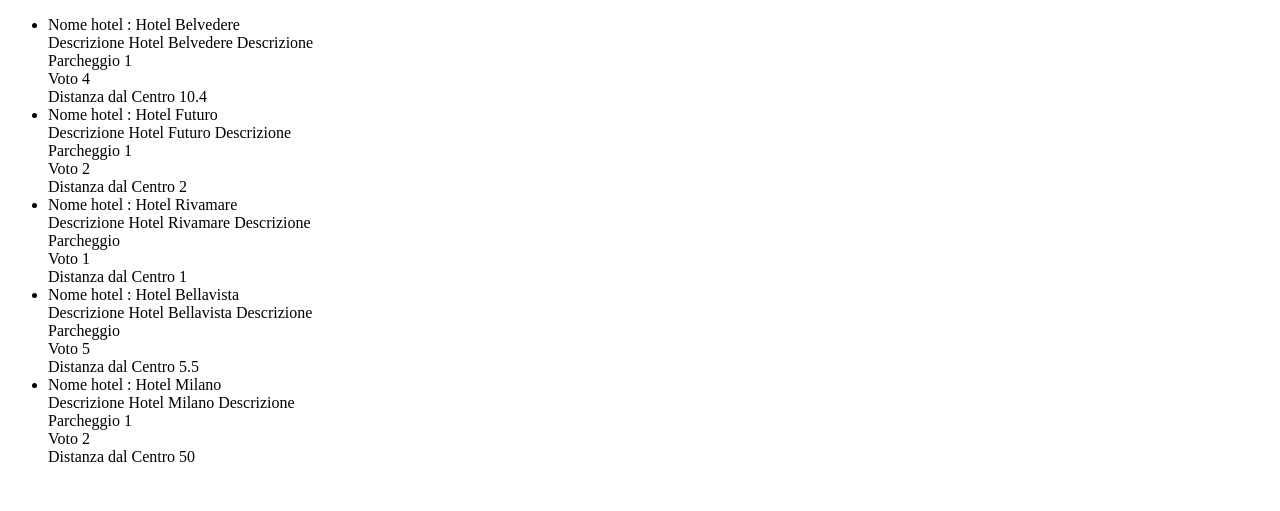
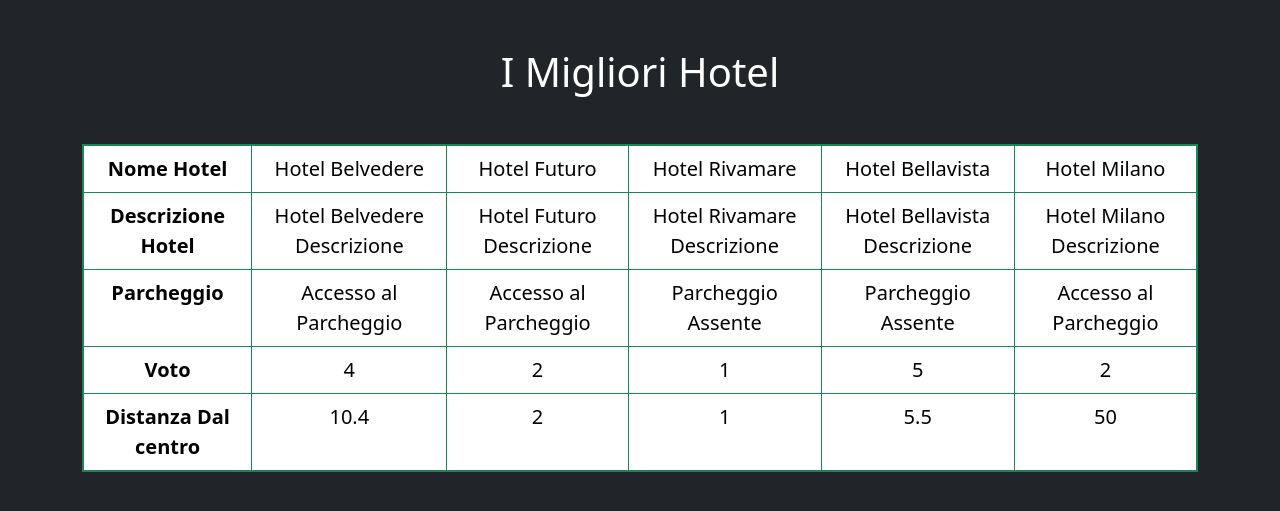
Before and after one commit to Casimiro-Moliterni/php-hotel, a PHP site: page / in a window 1280 px wide. Shown: the top 511 px of the page. Run offline with PHP 8.4, Linux system fonts and the light colour scheme.

Commit message:
add table

```diff
--- a/index.php
+++ b/index.php
@@ -7,7 +7,7 @@ Bonus:
 NOTA: deve essere possibile utilizzare entrambi i filtri contemporaneamente (es. ottenere una lista con hotel che dispongono di parcheggio e che hanno un voto di tre stelle o superiore)
 Se non viene specificato nessun filtro, visualizzare come in precedenza tutti gli hotel. -->
 <?php
-  $hotels = [
+$hotels = [
 
     [
         'name' => 'Hotel Belvedere',
@@ -50,24 +50,57 @@ Se non viene specificato nessun filtro, visualizzare come in precedenza tutti gl
 ?>
 <!DOCTYPE html>
 <html lang="en">
+
 <head>
     <meta charset="UTF-8">
     <meta name="viewport" content="width=device-width, initial-scale=1.0">
     <title>Hotel</title>
+    <!-- link boot  -->
+    <link href="https://cdn.jsdelivr.net/npm/bootstrap@5.3.3/dist/css/bootstrap.min.css" rel="stylesheet"
+        integrity="sha384-QWTKZyjpPEjISv5WaRU9OFeRpok6YctnYmDr5pNlyT2bRjXh0JMhjY6hW+ALEwIH" crossorigin="anonymous">
 </head>
-<body>
-    <div>
-        <ul>
-            <?php foreach($hotels as $key => $element){?>
-            <li>
-                <div>Nome hotel : <?php echo $element['name']?></div>
-                <div>Descrizione <?php echo $element['description']?></div>
-                <div>Parcheggio <?php echo $element['parking'] ?></div>
-                <div>Voto <?php echo $element['vote'] ?> </div>
-                <div>Distanza dal Centro <?php echo $element['distance_to_center'] ?></div>
-            </li>
-            <?php }?>
-        </ul>
+
+<body class="bg-dark">
+    <div class="container mt-5 text-center">
+        <h1 class="text-white mb-5 fw-semibolder">I Migliori Hotel</h1>
+        <table class="table border border-2 border-success p-2 fw-medium fs-5 ">
+            <thead>
+                <tr>
+                    <th class="border border-1 border-success" scope="row">Nome Hotel</th>
+                    <?php foreach ($hotels as $key => $element) { ?>
+                        <td class="border border-1 border-success"><?php echo $element['name'] ?></td>
+                    <?php } ?>
+                </tr>
+            </thead>
+            <tbody>
+                <tr>
+                    <th class="border border-1 border-success" scope="row">Descrizione Hotel</th>
+                    <?php foreach ($hotels as $key => $element) { ?>
+                        <td class="border border-1 border-success"><?php echo $element['description'] ?></td>
+                    <?php } ?>
+                </tr>
+                <tr>
+                    <th class="border border-1 border-success" scope="row">Parcheggio</th>
+                    <?php foreach ($hotels as $key => $element) { ?>
+                        <td class="border border-1 border-success"> <?php echo $element['parking'] === true ? 'Accesso al Parcheggio' : 'Parcheggio Assente' ?></td>
+                    <?php } ?>
+                </tr>
+                <tr>
+                    <th class="border border-1 border-success" scope="row">Voto</th>
+                    <?php foreach ($hotels as $key => $element) { ?>
+                        <td class="border border-1 border-success"><?php echo  $element['vote'] ?></td>
+                    <?php } ?>
+                </tr>
+                <tr>
+                    <th class="border border-1 border-success" scope="row">Distanza Dal centro</th>
+                    <?php foreach ($hotels as $key => $element) { ?>
+                        <td class="border border-1 border-success" ><?php echo  $element['distance_to_center'] ?></td>
+                    <?php } ?>
+                </tr>
+            </tbody>
+        </table>
+        </table>
     </div>
 </body>
+
 </html>
```
